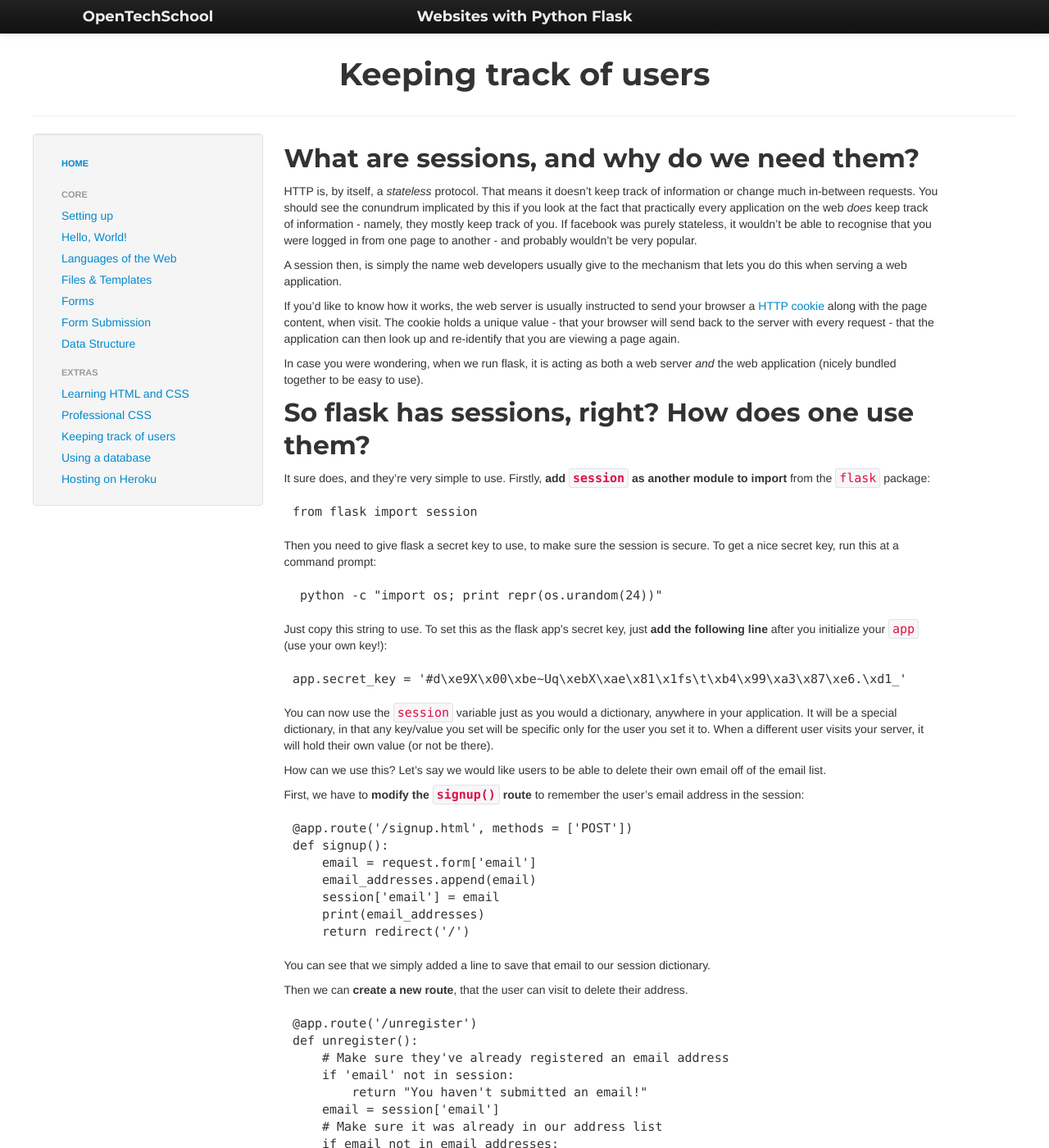
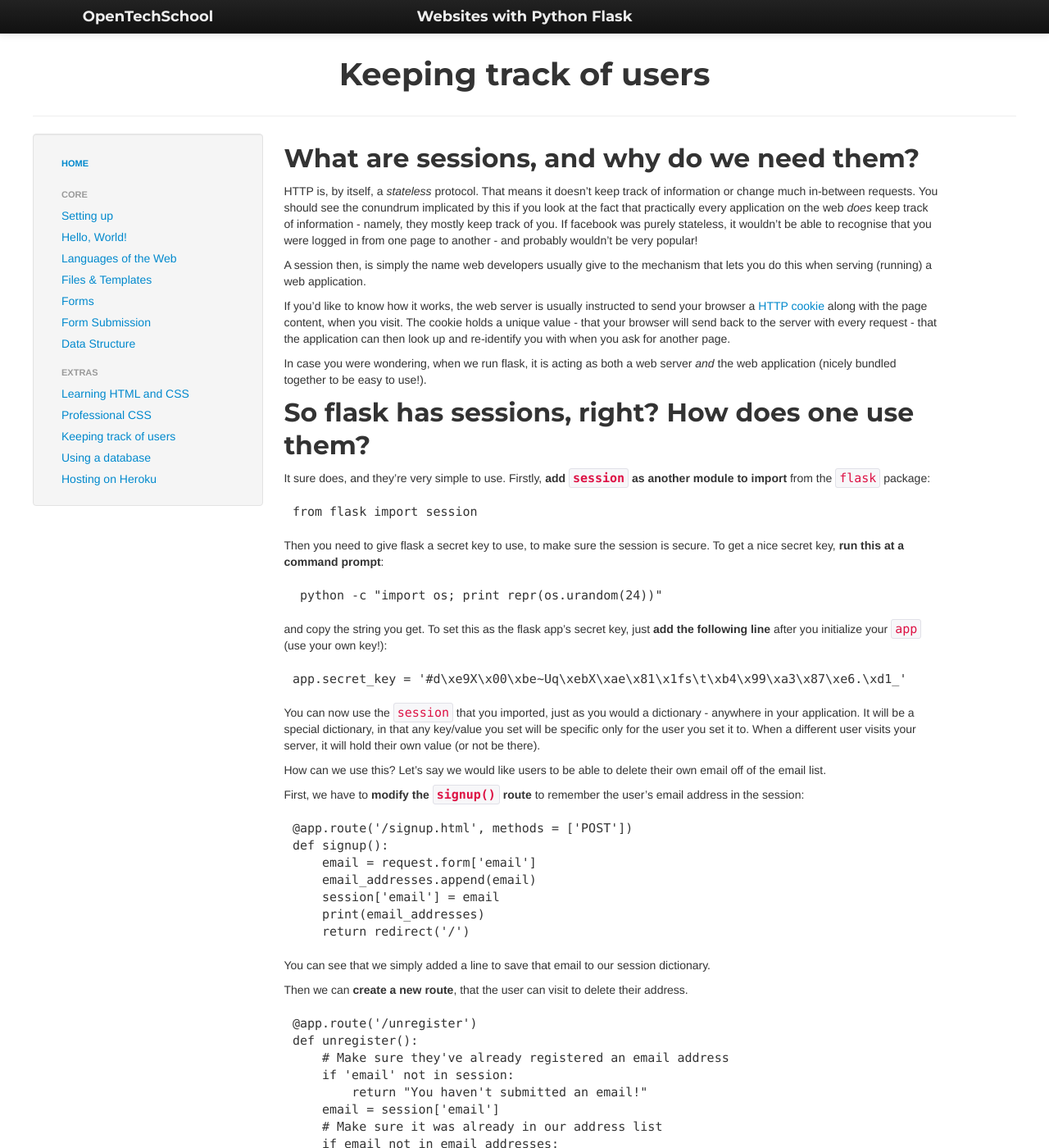
Before and after one commit to OpenTechSchool/python-flask, a Jekyll site: the page built from extras/sessions.md, in a window 1280 px wide and 1400 px high. Shown: the whole window at 82% size. Built offline with Jekyll 4.4.1, drawn with Linux system fonts in a browser that asks for light colours; some of the changed text lies outside the part shown.

Commit message:
Fix typos, some language

```diff
--- a/extras/sessions.md
+++ b/extras/sessions.md
@@ -5,13 +5,13 @@ title: Keeping track of users
 
 ## What are sessions, and why do we need them?
 
-HTTP is, by itself, a _stateless_ protocol. That means it doesn't keep track of information or change much in-between requests. You should see the conundrum implicated by this if you look at the fact that practically every application on the web _does_ keep track of information - namely, they mostly keep track of you. If facebook was purely stateless, it wouldn't be able to recognise that you were logged in from one page to another - and probably wouldn't be very popular.
+HTTP is, by itself, a _stateless_ protocol. That means it doesn't keep track of information or change much in-between requests. You should see the conundrum implicated by this if you look at the fact that practically every application on the web _does_ keep track of information - namely, they mostly keep track of you. If facebook was purely stateless, it wouldn't be able to recognise that you were logged in from one page to another - and probably wouldn't be very popular!
 
-A session then, is simply the name web developers usually give to the mechanism that lets you do this when serving a web application.
+A session then, is simply the name web developers usually give to the mechanism that lets you do this when serving (running) a web application.
 
-If you'd like to know how it works, the web server is usually instructed to send your browser a [HTTP cookie](http://en.wikipedia.org/wiki/HTTP_cookie_) along with the page content, when visit. The cookie holds a unique value - that your browser will send back to the server with every request - that the application can then look up and re-identify that you are viewing a page again.
+If you'd like to know how it works, the web server is usually instructed to send your browser a [HTTP cookie](http://en.wikipedia.org/wiki/HTTP_cookie_) along with the page content, when you visit. The cookie holds a unique value - that your browser will send back to the server with every request - that the application can then look up and re-identify  you with when you ask for another page.
 
-In case you were wondering, when we run flask, it is acting as both a web server _and_ the web application (nicely bundled together to be easy to use).
+In case you were wondering, when we run flask, it is acting as both a web server _and_ the web application (nicely bundled together to be easy to use!).
 
 ## So flask has sessions, right? How does one use them?
 
@@ -19,15 +19,15 @@ It sure does, and they're very simple to use. Firstly, **add `session` as anothe
 
     from flask import session
 
-Then you need to give flask a secret key to use, to make sure the session is secure. To get a nice secret key, run this at a command prompt:
+Then you need to give flask a secret key to use, to make sure the session is secure. To get a nice secret key, **run this at a command prompt**:
 
      python -c "import os; print repr(os.urandom(24))"
 
-Just copy this string to use. To set this as the flask app's secret key, just **add the following line** after you initialize your `app` (use your own key!):
+and copy the string you get. To set this as the flask app's secret key, just **add the following line** after you initialize your `app` (use your own key!):
 
     app.secret_key = '#d\xe9X\x00\xbe~Uq\xebX\xae\x81\x1fs\t\xb4\x99\xa3\x87\xe6.\xd1_'
 
-You can now use the `session` variable just as you would a dictionary, anywhere in your application. It will be a special dictionary, in that any key/value you set will be specific only for the user you set it to. When a different user visits your server, it will hold their own value (or not be there).
+You can now use the `session` that you imported, just as you would a dictionary - anywhere in your application. It will be a special dictionary, in that any key/value you set will be specific only for the user you set it to. When a different user visits your server, it will hold their own value (or not be there).
 
 How can we use this? Let's say we would like users to be able to delete their own email off of the email list.
 
@@ -59,8 +59,8 @@ Then we can **create a new route**, that the user can visit to delete their addr
         return 'We have removed ' + email + ' from the list!'
 
 
-Here, we use a few `if` checks to make sure that our user added an email address already, and it's in our list. We can't remove it otherwise!
+Here, we use a few `if` checks to make sure that our user added an email address already, and it's in our list. We can't remove it otherwise! Read through the code and the comments careful to make sure you understand what's happening.
 
-**Try out the new functionality!** Add an email address, and then visit `/unregister` in your web browser. When you next look at the list, it should hopefully be gone!
+**Try out the new functionality!** Add an email address, and then visit `/unregister` in your web browser. When you next look at the list, your email address should have been removed!
 
 ### Extensions
```
